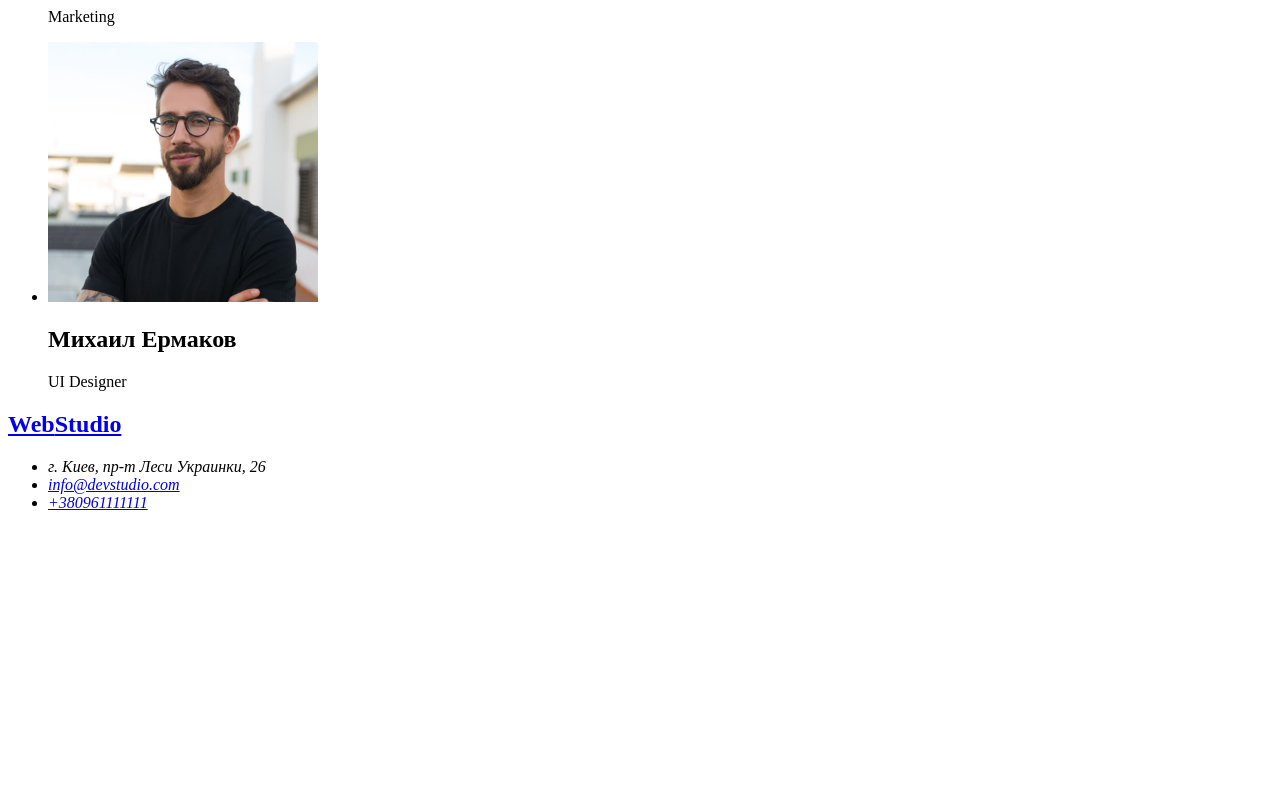
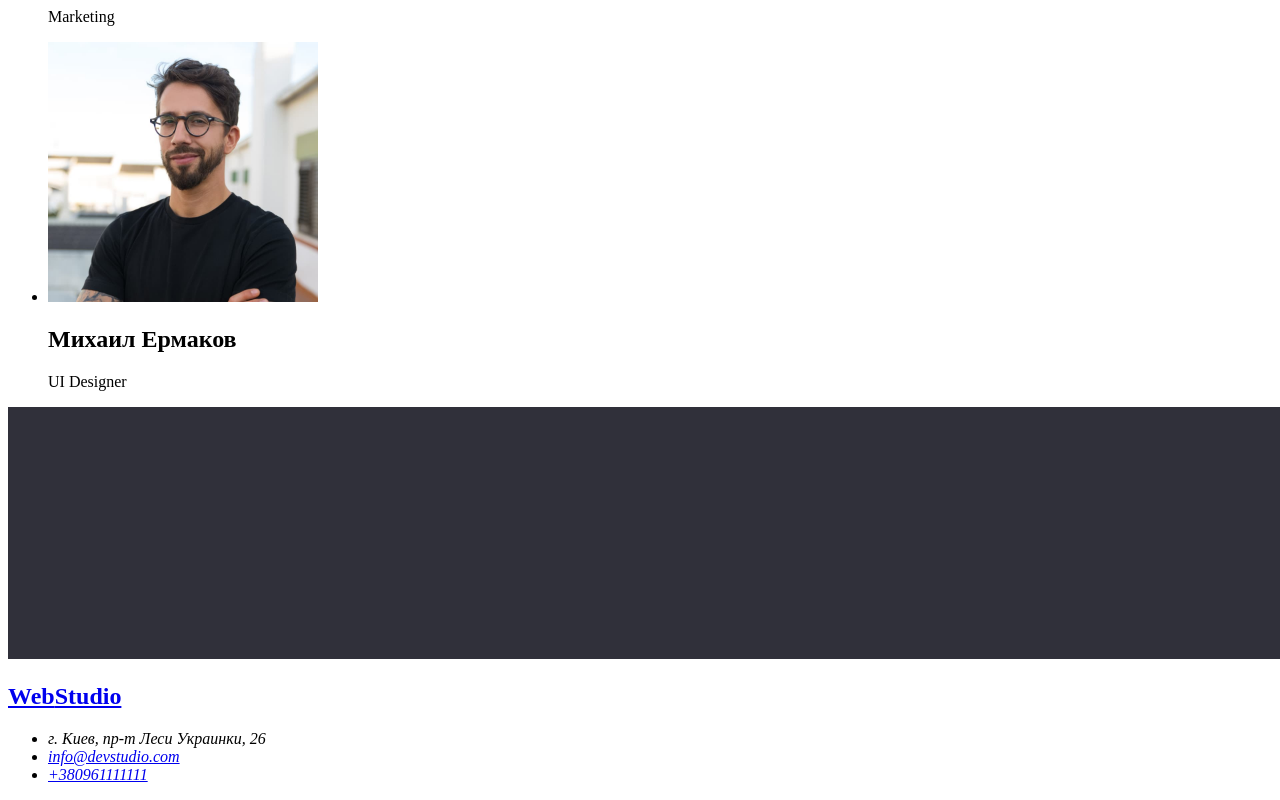
Before and after one commit to V3ugen/goit-markup-hw-01, a plain HTML site: page index.html in a window 1280 px wide. Shown: the part 3302-4102 px from the top of the page. Before the commit the page ends 3830 px from the top, so only its background shows below. Drawn offline with Linux system fonts and the light colour scheme.

Commit message:
добавил нижний фон

```diff
--- a/index.html
+++ b/index.html
@@ -73,6 +73,7 @@
     </section>
 </main>
 <footer>
+    <img src="./images/footer_bg.jpg" alt="Картинка нижняя">
         <a href="/index.html"><h2><span>Web</span>Studio</h2></a>
         <address>
             <ul>
```
Also changed, not shown: images/footer_bg.jpg (added).
